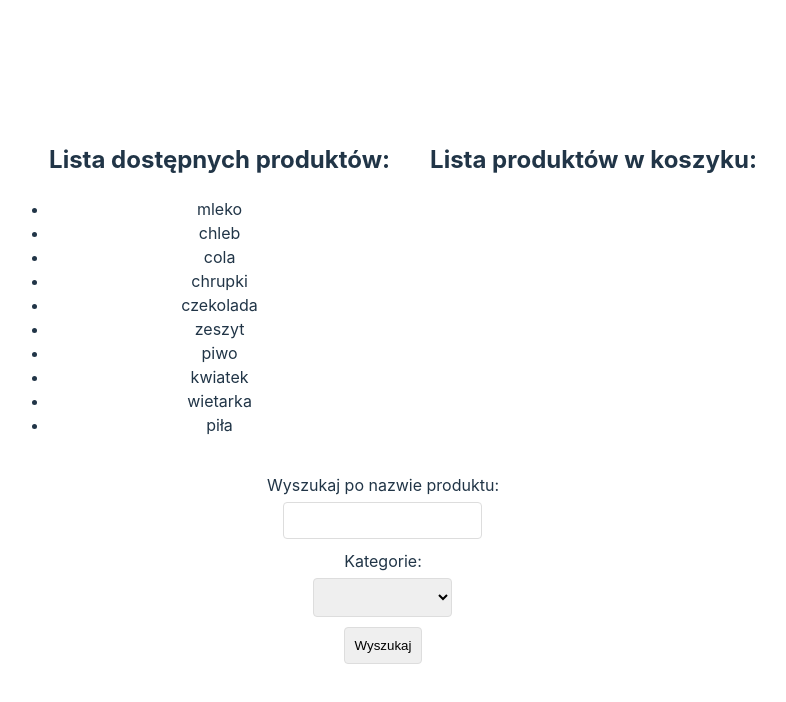
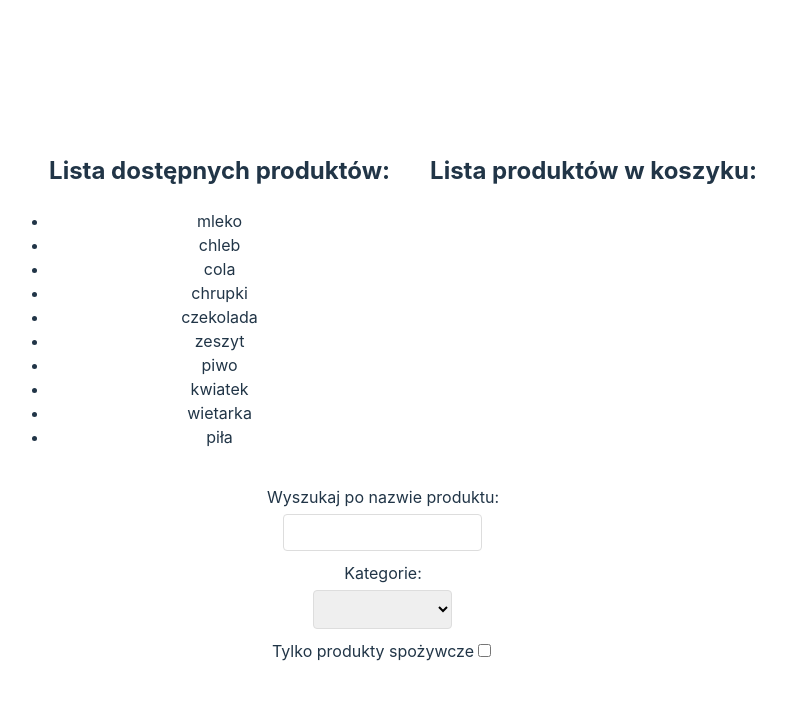
Before and after one commit to owsiej/js-studies, a React (Vite) app in the folder React/exam/exam/: page / in a window 1280 px wide. Shown: the top 702 px of the page, without its empty margins (257-1043 px from the left). Built offline with nearby package versions, Linux system fonts and the light colour scheme.

Commit message:
added react exam exercise 2a

```diff
--- a/React/exam/exam/src/App.jsx
+++ b/React/exam/exam/src/App.jsx
@@ -23,15 +23,21 @@ function App() {
     setShoppingList([...shoppingList]);
   };
 
-  const submitFilter = (e) => {
-    const nameFilter = e.currentTarget.elements.filterName.value;
+  const handleFoodFilter = (e) => {
+    const nameFilter = e.currentTarget.elements.filterName.value.toLowerCase();
     const categoryFilter = e.currentTarget.elements.category.value;
+    const isFoodProduct = e.currentTarget.elements.isFoodProduct.checked;
+
     setProductListToDisplay(
-      productList.filter((prod) =>
-        categoryFilter
+      productList.filter((prod) => {
+        const filterData = categoryFilter
           ? prod.kategoria === categoryFilter && prod.nazwa.includes(nameFilter)
-          : prod.nazwa.includes(nameFilter)
-      )
+          : prod.nazwa.includes(nameFilter);
+        if (isFoodProduct) {
+          return filterData && prod.produktSpozywczy;
+        }
+        return filterData;
+      })
     );
   };
 
@@ -47,7 +53,10 @@ function App() {
           deleteProd={deleteFromShoppingCart}
         />
       </div>
-      <ProductsFilters productsList={productList} filter={submitFilter} />
+      <ProductsFilters
+        productsList={productList}
+        foodFilter={handleFoodFilter}
+      />
     </>
   );
 }
--- a/React/exam/exam/src/components/ProductsFilters/ProductsFilters.jsx
+++ b/React/exam/exam/src/components/ProductsFilters/ProductsFilters.jsx
@@ -3,21 +3,15 @@
 import "./ProductsFilters.css";
 
 const ProductsFilters = (props) => {
-  const { productsList, filter } = props;
+  const { productsList, foodFilter } = props;
 
   const categories = Array.from(
     new Set(productsList.map((el) => el.kategoria))
   );
 
-  const handleSubmit = (e) => {
-    e.preventDefault();
-
-    filter(e);
-  };
-
   return (
     <>
-      <form className="filterForm" onSubmit={handleSubmit}>
+      <form className="filterForm" onChange={foodFilter}>
         <label htmlFor="name">Wyszukaj po nazwie produktu:</label>
         <input type="text" id="name" name="filterName" />
         Kategorie:
@@ -29,7 +23,10 @@ const ProductsFilters = (props) => {
             </option>
           ))}
         </select>
-        <input type="submit" value="Wyszukaj" />
+        <label>
+          Tylko produkty spożywcze
+          <input type="checkbox" name="isFoodProduct" />
+        </label>
       </form>
     </>
   );
```
